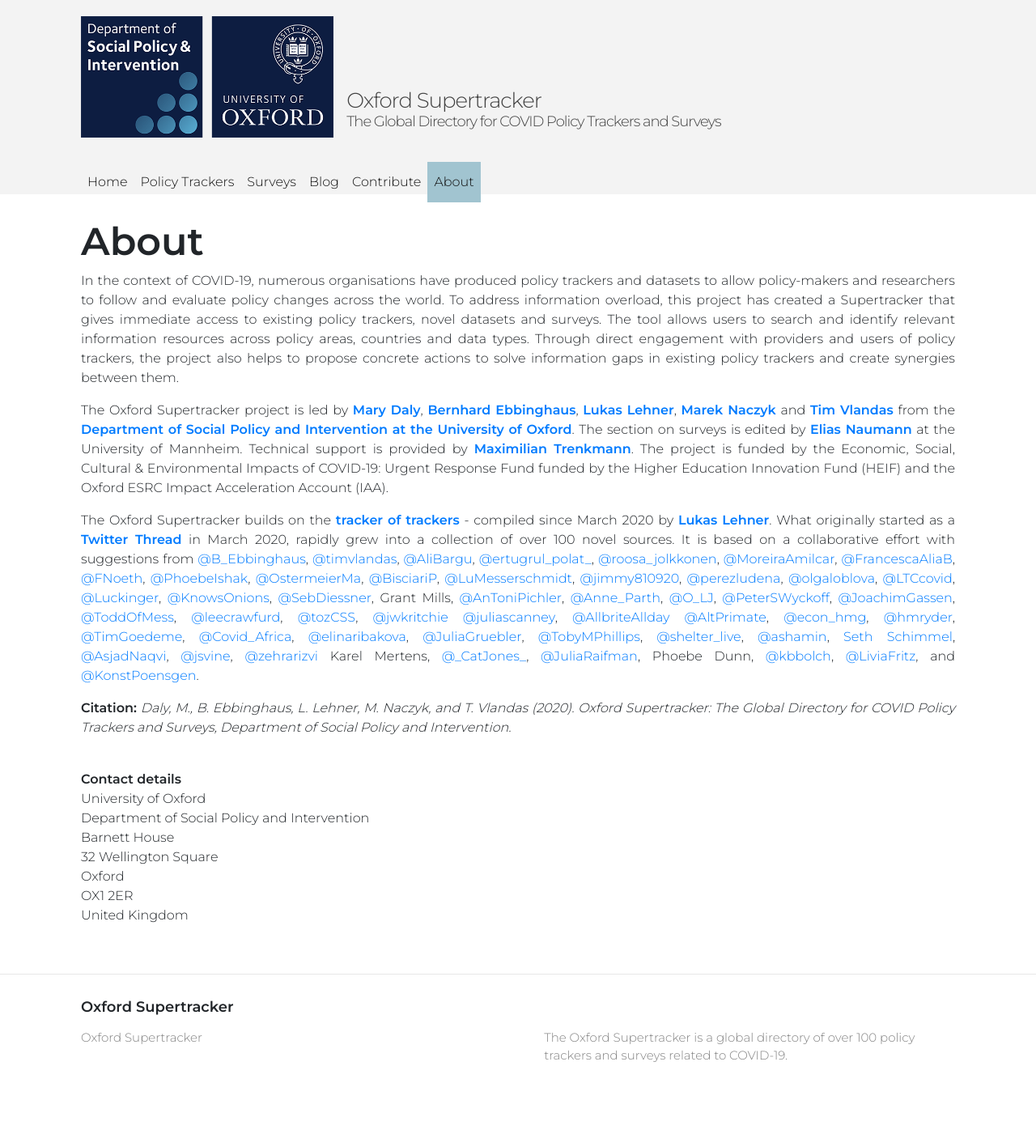
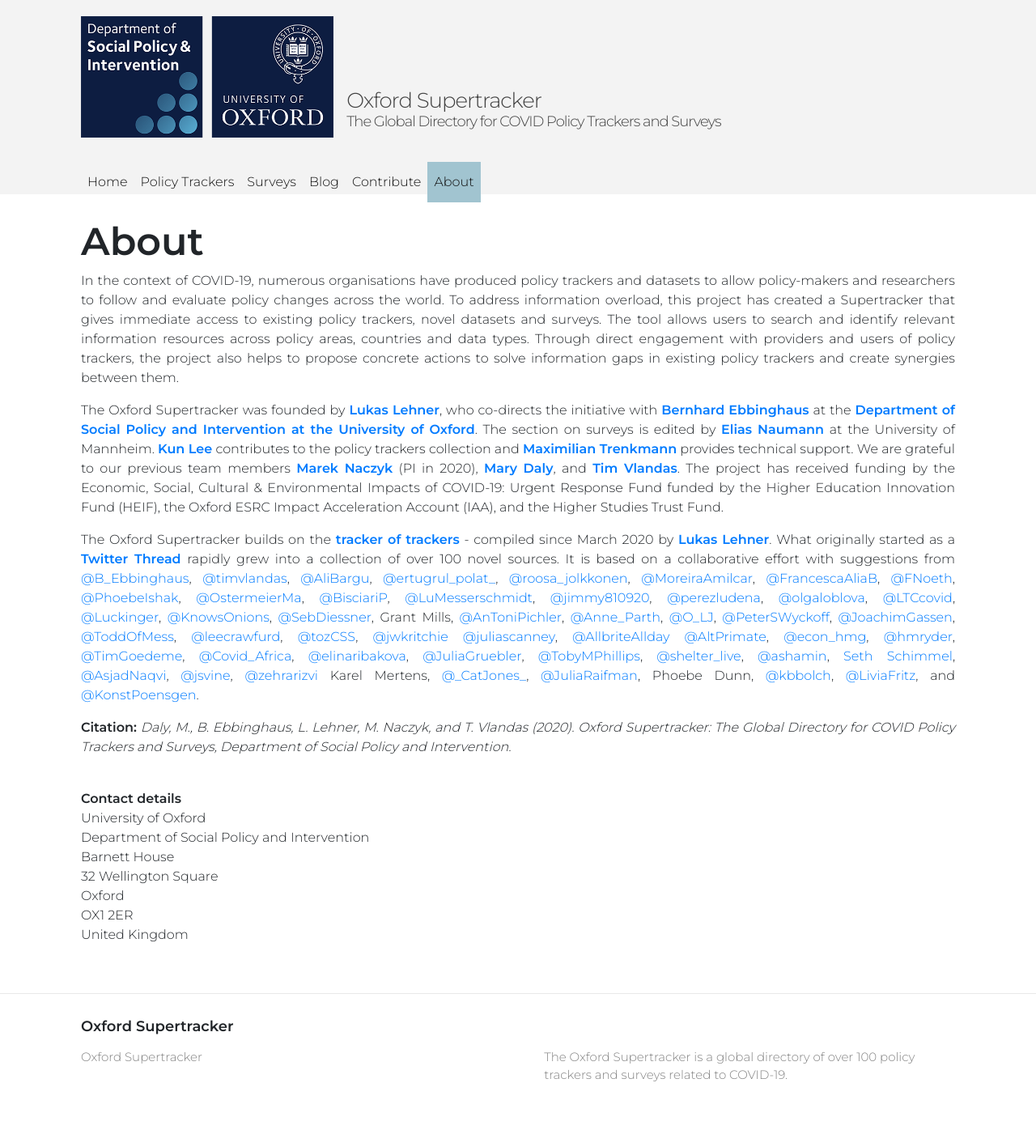
Before and after one commit to lukaslehner/supertracker, a Jekyll site: the page built from 07_about.md, in a window 1280 px wide. Shown: the whole page at 81% size. Built offline with Jekyll 4.4.1, drawn with Linux system fonts in a browser that asks for light colours; before the commit the page ends 1377 px from its top, so only the background shows below that.

Commit message:
Update 07_about.md
update: about section

```diff
--- a/07_about.md
+++ b/07_about.md
@@ -9,11 +9,10 @@ order: 7
 
 In the context of COVID-19, numerous organisations have produced policy trackers and datasets to allow policy-makers and researchers to follow and evaluate policy changes across the world. To address information overload, this project has created a Supertracker that gives immediate access to existing policy trackers, novel datasets and surveys. The tool allows users to search and identify relevant information resources across policy areas, countries and data types. Through direct engagement with providers and users of policy trackers, the project also helps to propose concrete actions to solve information gaps in existing policy trackers and create synergies between them.
 
-The Oxford Supertracker project is led by **[Mary Daly](https://www.spi.ox.ac.uk/people/profile/daly.html)**, **[Bernhard Ebbinghaus](https://www.spi.ox.ac.uk/people/professor-bernhard-ebbinghaus)**, **[Lukas Lehner](https://www.spi.ox.ac.uk/people/lukas-lehner)**, **[Marek Naczyk](https://www.spi.ox.ac.uk/people/dr-marek-naczyk)** and **[Tim Vlandas](https://www.spi.ox.ac.uk/people/dr-tim-vlandas)** from the **[Department of Social Policy and Intervention at the University of Oxford](https://www.spi.ox.ac.uk/)**. The section on surveys is edited by **[Elias Naumann](http://www.eliasnaumann.de/)** at the University of Mannheim. Technical support is provided by **[Maximilian Trenkmann](https://github.com/trenkmann)**. The project is funded by the Economic, Social, Cultural & Environmental Impacts of COVID-19: Urgent Response Fund funded by the Higher Education Innovation Fund (HEIF) and the Oxford ESRC Impact Acceleration Account (IAA).
+The Oxford Supertracker was founded by **[Lukas Lehner](https://www.spi.ox.ac.uk/people/lukas-lehner)**, who co-directs the initiative with **[Bernhard Ebbinghaus](https://www.spi.ox.ac.uk/people/professor-bernhard-ebbinghaus)** at the **[Department of Social Policy and Intervention at the University of Oxford](https://www.spi.ox.ac.uk/)**. The section on surveys is edited by **[Elias Naumann](http://www.eliasnaumann.de/)** at the University of Mannheim. **[Kun Lee](https://www.spi.ox.ac.uk/people/kun-lee)** contributes to the policy trackers collection and **[Maximilian Trenkmann](https://github.com/trenkmann)** provides technical support. We are grateful to our previous team members **[Marek Naczyk](https://www.spi.ox.ac.uk/people/dr-marek-naczyk)** (PI in 2020), **[Mary Daly](https://www.spi.ox.ac.uk/people/profile/daly.html)**, and **[Tim Vlandas](https://www.spi.ox.ac.uk/people/dr-tim-vlandas)**. The project has received funding by the Economic, Social, Cultural & Environmental Impacts of COVID-19: Urgent Response Fund funded by the Higher Education Innovation Fund (HEIF), the Oxford ESRC Impact Acceleration Account (IAA), and the Higher Studies Trust Fund.
 
 The Oxford Supertracker builds on the **[tracker of trackers](https://lukaslehner.github.io/covid19policytrackers/)** - compiled since March 2020 by **[Lukas Lehner](https://twitter.com/LukasLehner_)**. What originally started as a **[Twitter
-Thread](https://twitter.com/LukasLehner_/status/1243557931888578565)** in
-March 2020, rapidly grew into a collection of over 100 novel sources. It is based on a collaborative effort with suggestions from
+Thread](https://twitter.com/LukasLehner_/status/1243557931888578565)** rapidly grew into a collection of over 100 novel sources. It is based on a collaborative effort with suggestions from
 [@B_Ebbinghaus](https://twitter.com/B_Ebbinghaus),
 [@timvlandas](https://twitter.com/timvlandas),
 [@AliBargu](https://twitter.com/AliBargu),
```
